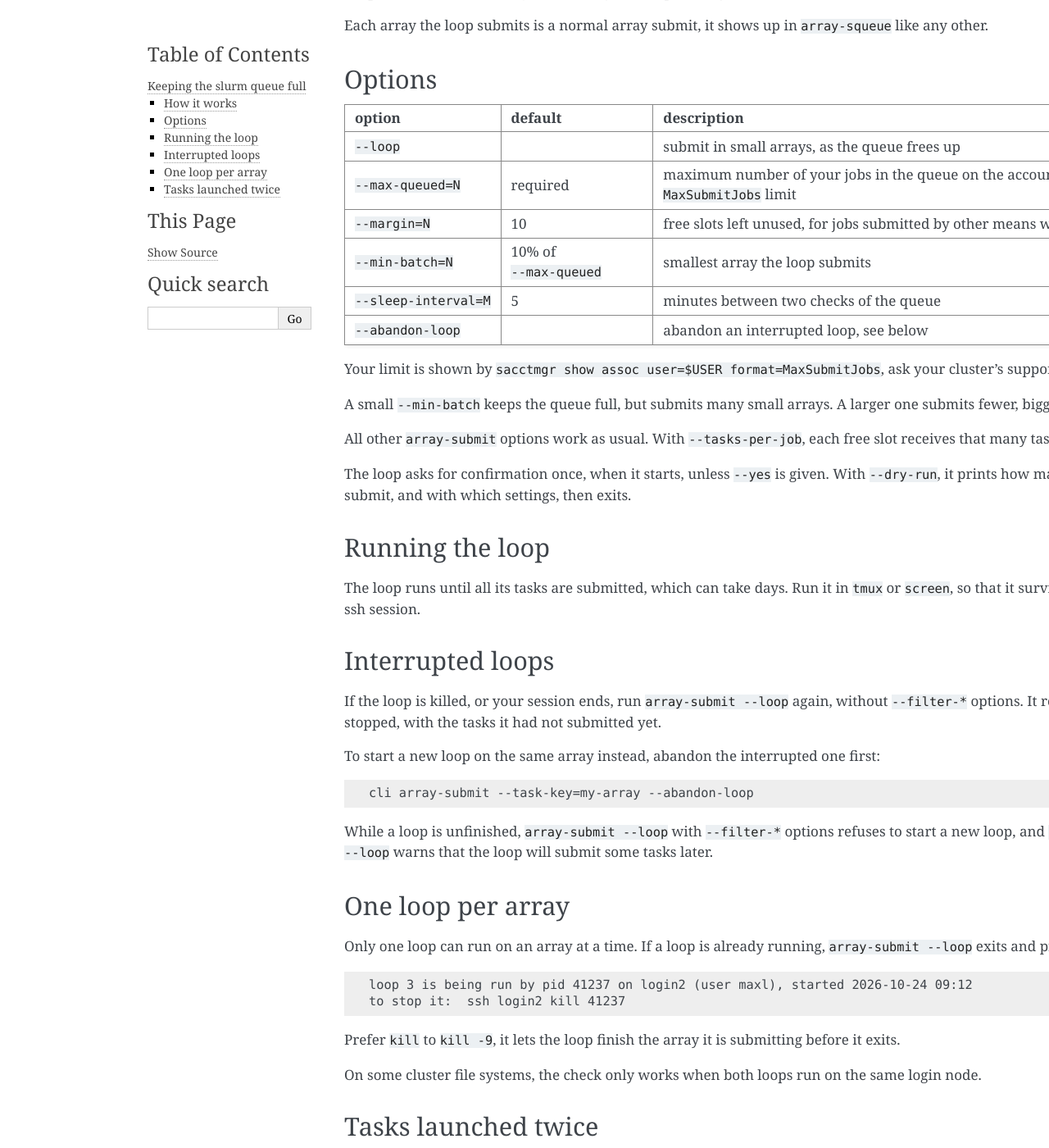
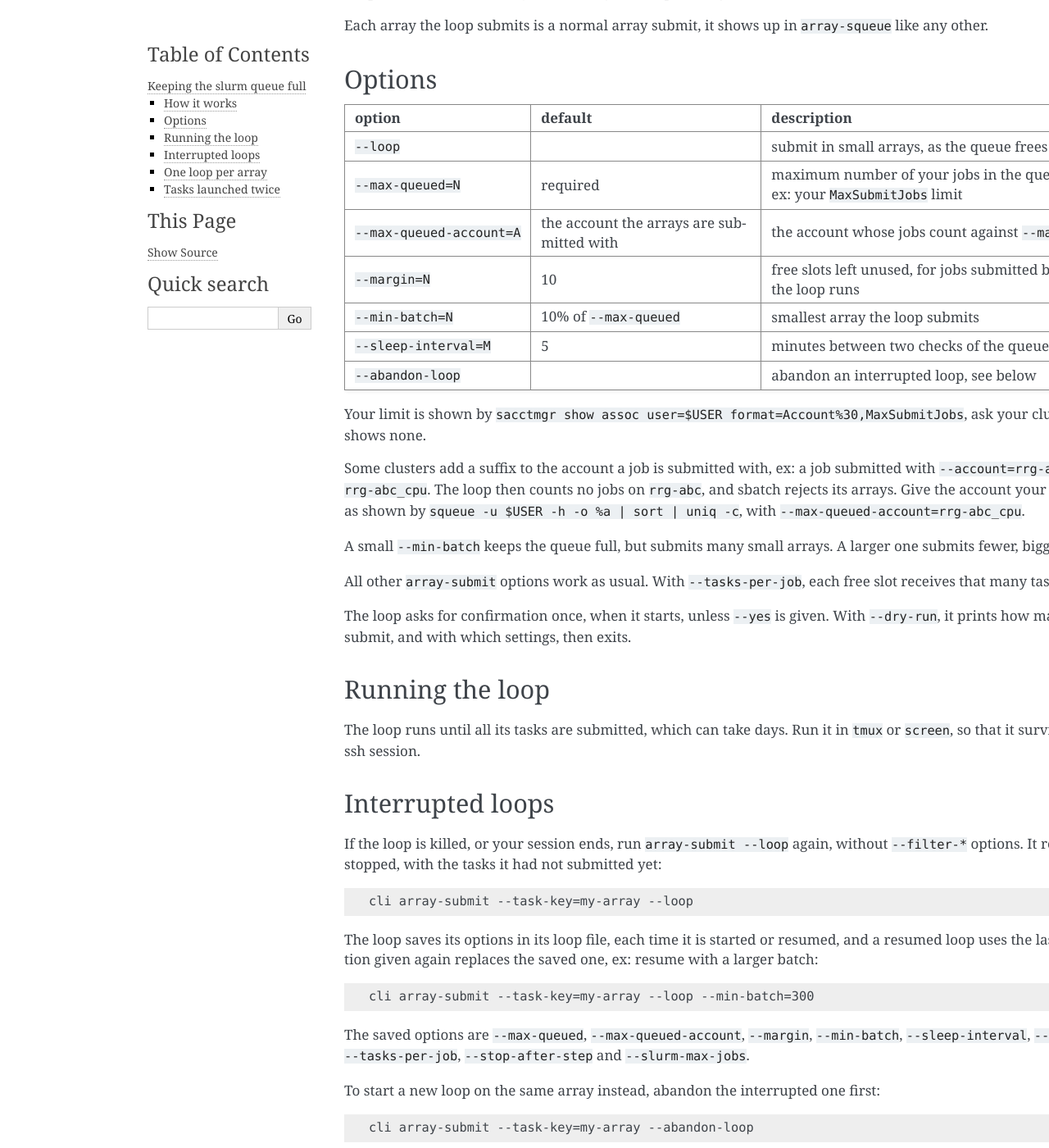
Before and after one commit to calculs-ca/DryPipe, a Sphinx documentation site: the page built from docs/source/array-launch-loop.md, in a window 1280 px wide and 1400 px high, scrolled down 606 px. Shown: the whole window at 82% size. Built offline with Sphinx 7.4.7, drawn with Linux system fonts in a browser that asks for light colours.

Commit message:
array-launch-loop doc: --max-queued-account, saved loop options

```diff
--- a/docs/source/array-launch-loop.md
+++ b/docs/source/array-launch-loop.md
@@ -33,13 +33,19 @@ Each array the loop submits is a normal array submit, it shows up in `array-sque
 |------------------------|----------------------------------------------|-----------------------------------------------------------------------------|
 | `--loop`               |                                              | submit in small arrays, as the queue frees up                               |
 | `--max-queued=N`       | required                                     | maximum number of your jobs in the queue on the account, ex: your `MaxSubmitJobs` limit |
+| `--max-queued-account=A` | the account the arrays are submitted with | the account whose jobs count against `--max-queued`, see below |
 | `--margin=N`           | 10                                           | free slots left unused, for jobs submitted by other means while the loop runs |
 | `--min-batch=N`        | 10% of `--max-queued`                        | smallest array the loop submits                                             |
 | `--sleep-interval=M`   | 5                                            | minutes between two checks of the queue                                     |
 | `--abandon-loop`       |                                              | abandon an interrupted loop, see below                                      |
 
-Your limit is shown by `sacctmgr show assoc user=$USER format=MaxSubmitJobs`, ask your cluster's support
-if it shows none.
+Your limit is shown by `sacctmgr show assoc user=$USER format=Account%30,MaxSubmitJobs`, ask your cluster's
+support if it shows none.
+
+Some clusters add a suffix to the account a job is submitted with, ex: a job submitted with
+`--account=rrg-abc` runs on account `rrg-abc_cpu`. The loop then counts no jobs on `rrg-abc`, and sbatch
+rejects its arrays. Give the account your jobs actually run on, as shown by
+`squeue -u $USER -h -o %a | sort | uniq -c`, with `--max-queued-account=rrg-abc_cpu`.
 
 A small `--min-batch` keeps the queue full, but submits many small arrays. A larger one submits fewer, bigger
 arrays.
@@ -58,7 +64,17 @@ survives the loss of your ssh session.
 ## Interrupted loops
 
 If the loop is killed, or your session ends, run `array-submit --loop` again, without `--filter-*` options. It
-resumes where it stopped, with the tasks it had not submitted yet.
+resumes where it stopped, with the tasks it had not submitted yet:
+
+    cli array-submit --task-key=my-array --loop
+
+The loop saves its options in its loop file, each time it is started or resumed, and a resumed loop uses the
+last ones saved. An option given again replaces the saved one, ex: resume with a larger batch:
+
+    cli array-submit --task-key=my-array --loop --min-batch=300
+
+The saved options are `--max-queued`, `--max-queued-account`, `--margin`, `--min-batch`, `--sleep-interval`,
+`--sbatch-options`, `--tasks-per-job`, `--stop-after-step` and `--slurm-max-jobs`.
 
 To start a new loop on the same array instead, abandon the interrupted one first:
 
```
